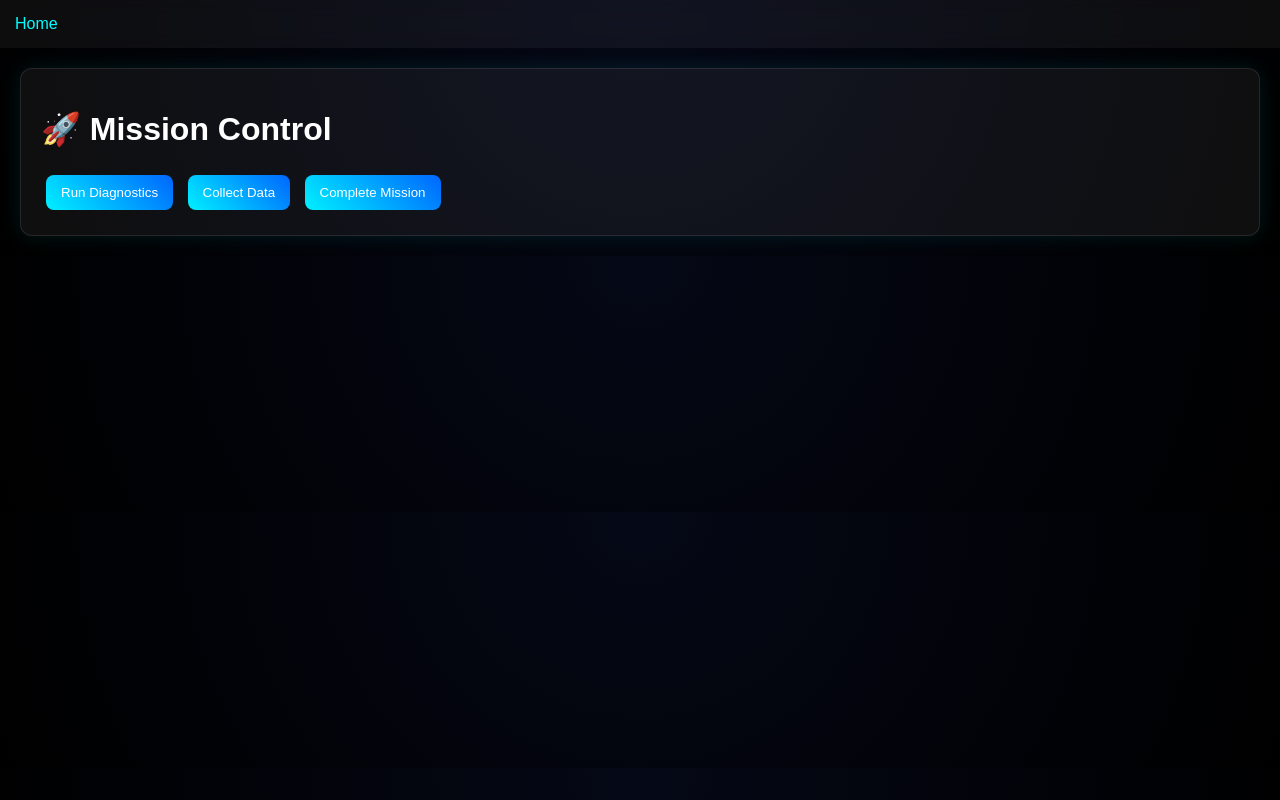
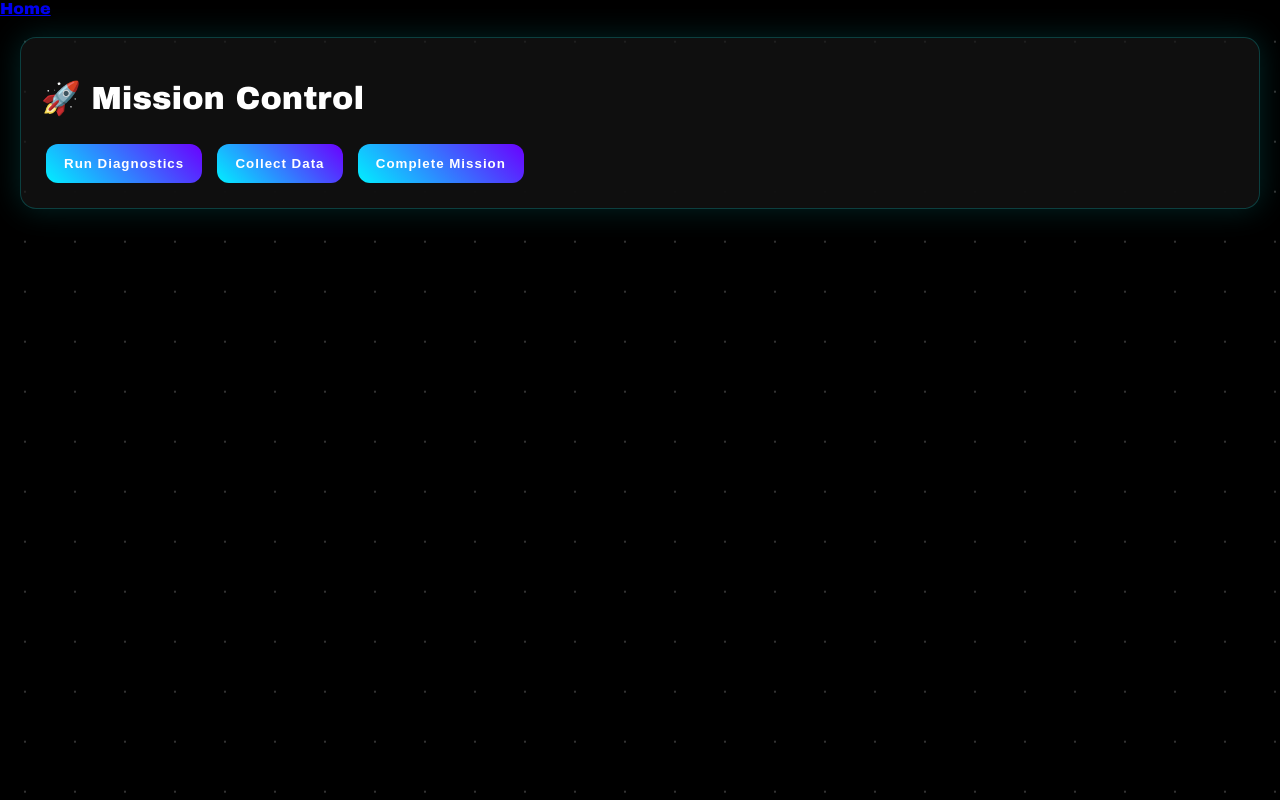
Before and after one commit to ReclaimedDetailersLLC/OfficeKids, a plain HTML site: page mission.html in a window 1280 px wide. Drawn offline with Linux system fonts and the light colour scheme.

Commit message:
Enhance styles with starfield background and hover effects

```diff
--- a/style.css
+++ b/style.css
@@ -1,63 +1,78 @@
 body {
   margin: 0;
-  font-family: Arial, sans-serif;
-  background: radial-gradient(circle at top, #050816, #000);
+  font-family: 'Arial Black', sans-serif;
   color: white;
   overflow-x: hidden;
+  background: black;
 }
 
-a {
-  color: cyan;
-  text-decoration: none;
+/* STARFIELD BACKGROUND */
+body::before {
+  content: "";
+  position: fixed;
+  width: 200%;
+  height: 200%;
+  background: radial-gradient(white 1px, transparent 1px);
+  background-size: 50px 50px;
+  animation: stars 60s linear infinite;
+  opacity: 0.2;
+  z-index: -1;
 }
 
-.nav {
-  display: flex;
-  gap: 15px;
-  padding: 15px;
-  background: rgba(255,255,255,0.05);
-  backdrop-filter: blur(10px);
-  position: sticky;
-  top: 0;
+@keyframes stars {
+  from { transform: translateY(0); }
+  to { transform: translateY(-1000px); }
 }
 
+/* GLASS PANEL */
 .panel {
+  margin: 20px;
+  padding: 20px;
+  border-radius: 16px;
   background: rgba(255,255,255,0.06);
-  border: 1px solid rgba(255,255,255,0.1);
-  padding: 20px;
-  margin: 20px;
-  border-radius: 12px;
-  box-shadow: 0 0 20px rgba(0,255,255,0.1);
+  backdrop-filter: blur(12px);
+  border: 1px solid rgba(0,255,255,0.2);
+  box-shadow: 0 0 30px rgba(0,255,255,0.15);
+  transition: 0.3s;
 }
 
+.panel:hover {
+  transform: scale(1.02);
+  box-shadow: 0 0 50px rgba(0,255,255,0.3);
+}
+
+/* BUTTONS */
 button {
-  background: linear-gradient(45deg, #00f0ff, #0066ff);
+  background: linear-gradient(45deg, #00f0ff, #6a00ff);
   border: none;
-  padding: 10px 15px;
+  padding: 12px 18px;
+  border-radius: 12px;
   color: white;
-  border-radius: 8px;
   cursor: pointer;
   margin: 5px;
+  transition: 0.2s;
+  font-weight: bold;
+  letter-spacing: 1px;
 }
 
 button:hover {
-  transform: scale(1.05);
+  transform: scale(1.1);
+  filter: brightness(1.2);
 }
 
+/* TITLE */
 .big-title {
-  font-size: 40px;
   text-align: center;
-  margin-top: 30px;
+  font-size: 42px;
+  margin-top: 20px;
+  text-shadow: 0 0 20px cyan;
 }
 
-.stat-bar {
-  height: 10px;
-  background: #222;
-  border-radius: 10px;
-  overflow: hidden;
+/* HUD */
+.hud {
+  display: flex;
+  justify-content: center;
+  gap: 20px;
+  padding: 10px;
+  font-size: 18px;
 }
-
-.stat-fill {
-  height: 100%;
-  background: cyan;
-}
```
